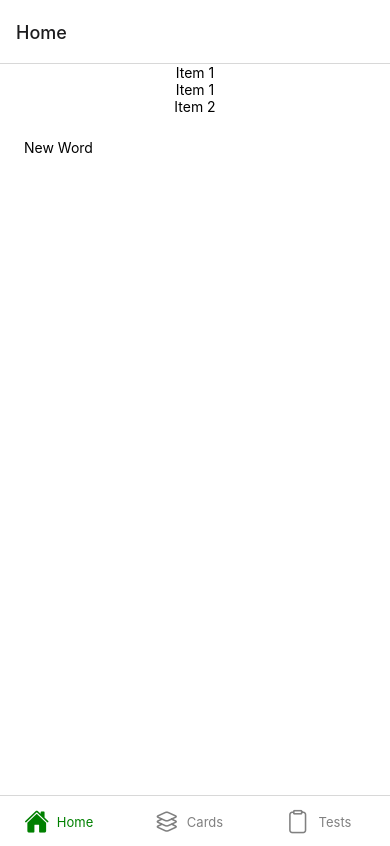
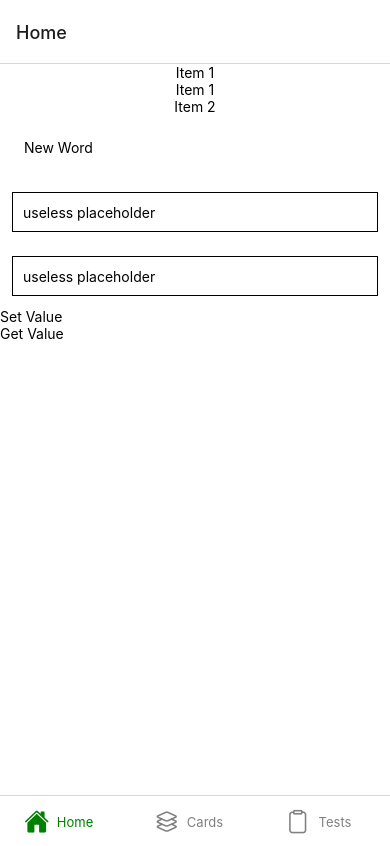
Before and after one commit to DereviankoYaroslav/mobileApplication, a React Native app: screen /Home in a window 390 px wide. Built offline with nearby package versions, Linux system fonts and the light colour scheme; no server answers.

Commit message:
+AsyncStorage

```diff
--- a/components/MainPage.js
+++ b/components/MainPage.js
@@ -1,11 +1,36 @@
 import { StatusBar } from 'expo-status-bar';
-import { ScrollView, StyleSheet, Text, View } from 'react-native';
+import { Pressable, ScrollView, StyleSheet, Text, TextInput, View } from 'react-native';
 import { NavigationContainer } from '@react-navigation/native';
 import { createBottomTabNavigator } from '@react-navigation/bottom-tabs';
 import Ionicons from 'react-native-vector-icons/Ionicons';
 import Movies from './Movies';
+import AsyncStorage from '@react-native-async-storage/async-storage';
+import React, {useState, useEffect} from 'react';
+
+const storeData = async (value) => {
+  try {
+    const jsonValue = JSON.stringify(value);
+    console.log(jsonValue);
+    await AsyncStorage.setItem('my-number', jsonValue);
+  } catch (e) {
+    // saving error
+  }
+};
+
+const getData = async () => {
+  try {
+    const jsonValue = await AsyncStorage.getItem('my-number');
+    console.log(jsonValue);
+    return jsonValue != null ? JSON.parse(jsonValue) : null;
+  } catch (e) {
+    // error reading value
+  }
+};
 
 const MainPage = () => {
+
+  const [number, onChangeNumber] = React.useState('');
+  const [myNumber, onChangeMyNumber] = React.useState([]);
 
   return (
     <ScrollView style={styles.container}>
@@ -13,6 +38,23 @@ const MainPage = () => {
         <Text style={styles.element}>Item 1</Text>
         <Text style={styles.element}>Item 2</Text>
         <Movies></Movies>
+        <TextInput
+        style={styles.input}
+        onChangeText={onChangeNumber}
+        value={number}
+        placeholder="useless placeholder"
+        keyboardType="numeric"
+        />
+        <TextInput
+        style={styles.input}
+        onChangeText={onChangeNumber}
+        value={number}
+        placeholder="useless placeholder"
+        keyboardType="numeric"
+        />
+        <Pressable onPress={() => {myNumber.push(number); storeData(myNumber)}}><Text>Set Value</Text></Pressable>
+        <Pressable onPress={async () => onChangeMyNumber(await getData())}><Text>Get Value</Text></Pressable>
+        <Text style={styles.testNumber}>{myNumber.toString()}</Text>
     </ScrollView>
   );
 };
@@ -26,5 +68,16 @@ const styles = StyleSheet.create({
   },
   element: {
     alignSelf: 'center'
+  },
+  input: {
+    height: 40,
+    margin: 12,
+    borderWidth: 1,
+    padding: 10,
+  },
+  testNumber: {
+    alignSelf: 'center',
+    fontSize: 40,
+    fontWeight: 'bold'
   }
 });
--- a/package.json
+++ b/package.json
@@ -9,6 +9,7 @@
     "web": "expo start --web"
   },
   "dependencies": {
+    "@react-native-async-storage/async-storage": "1.18.2",
     "@react-navigation/bottom-tabs": "^6.5.8",
     "@react-navigation/native-stack": "^6.9.13",
     "expo": "~49.0.5",
```
Also changed, not shown: 1 other file (tests, documents, lock files or other folders).
